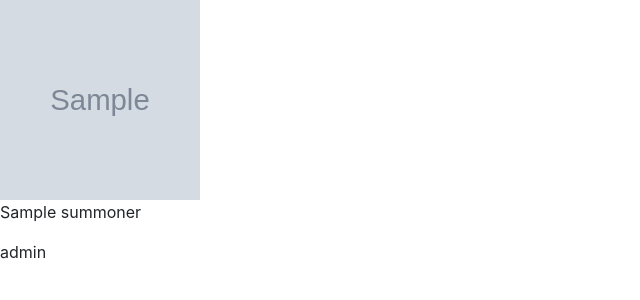
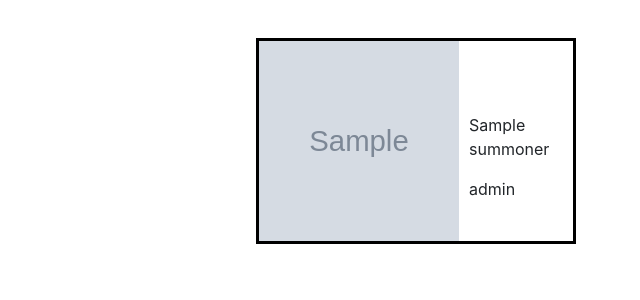
Before and after one commit to Dallin-Cawley/Django-Web-App-League-Of-Legends, a Django app: template templates/League_Of_Legends_API/home.html in a window 1280 px wide. Shown: the part 56-356 px from the top of the page, without its empty margins (0-640 px from the left). Run offline with Django 3.2, Linux system fonts and the light colour scheme; the template is opened without the code that fills it: most values are stand-ins (such as "Sample title", 1, 10 or a date in 2020); grey boxes marked "Sample" are stand-in pictures; some libraries are stand-ins or nearby versions.

Commit message:
Added the css to get the summoner name and summoner level in the right spot

```diff
--- a/League_Of_Legends_API/static/League_Of_Legend_API/image-align-left.css
+++ b/League_Of_Legends_API/static/League_Of_Legend_API/image-align-left.css
@@ -1,14 +1,16 @@
-.image-align-left {
-    float: left;
-    vertical-align: top;
+#summoner {
+    display: flex;
+    justify-content: center;
+    width: 25%;
+    margin-left: 20%;
+    margin-top: 3%;
+
+    /* Container border */
+    border: 3px solid black;
 }
 
-.p-summoner-name {
-    vertical-align: top;
-    float: right;
+#name-level {
+    margin-top: 15%;
+    margin-left: 10px;
+    align-content: center;
 }
-
-.p-summoner-level {
-    vertical-align: top;
-    float: right;
-}
--- a/templates/League_Of_Legends_API/home.html
+++ b/templates/League_Of_Legends_API/home.html
@@ -1,9 +1,13 @@
 {% extends 'League_Of_Legends_API/search_bar.html' %}
 
 {% block content %}
-    <img class="image-align-left" src="{{ icon_url }}" alt="profile_icon" width="200" height="200"/>
-    <div>
-        <p class="p-summoner-name"> {{ summoner.name }} </p>
-        <p class="p-summoner-level"> {{ summoner.summonerLevel }} </p>
+
+    <div id="summoner">
+        <img class="image-align-left" src="{{ icon_url }}" alt="profile_icon" width="200" height="200"/>
+        <div id="name-level">
+            <p> {{ summoner.name }} </p>
+            <p> {{ summoner.summonerLevel }} </p>
+        </div>
     </div>
+
 {% endblock content %}
--- a/templates/League_Of_Legends_API/search_bar.html
+++ b/templates/League_Of_Legends_API/search_bar.html
@@ -9,6 +9,8 @@
     <!-- Bootstrap CSS -->
     <link rel="stylesheet" href="https://stackpath.bootstrapcdn.com/bootstrap/4.4.1/css/bootstrap.min.css" integrity="sha384-Vkoo8x4CGsO3+Hhxv8T/Q5PaXtkKtu6ug5TOeNV6gBiFeWPGFN9MuhOf23Q9Ifjh" crossorigin="anonymous">
     <link rel="stylesheet" type="text/css" href="{% static 'League_Of_Legend_API/search_bar.css' %}" />
+    <link rel="stylesheet" type="text/css" href="{% static 'League_Of_Legend_API/image-align-left.css' %}" />
+
     <title>League of Legends API</title>
 </head>
 <body>
```
